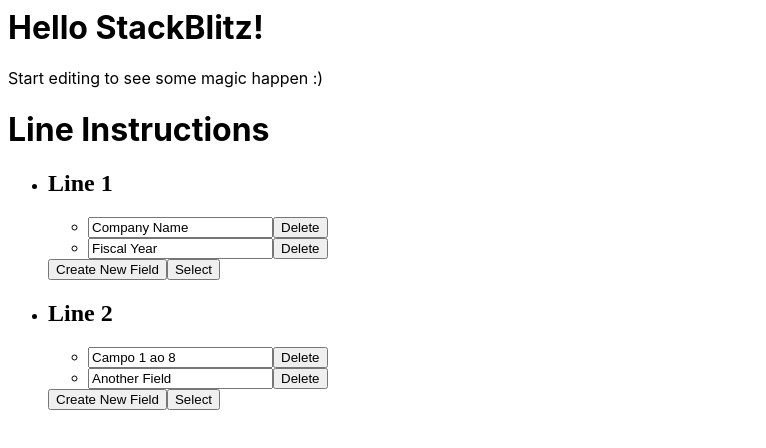
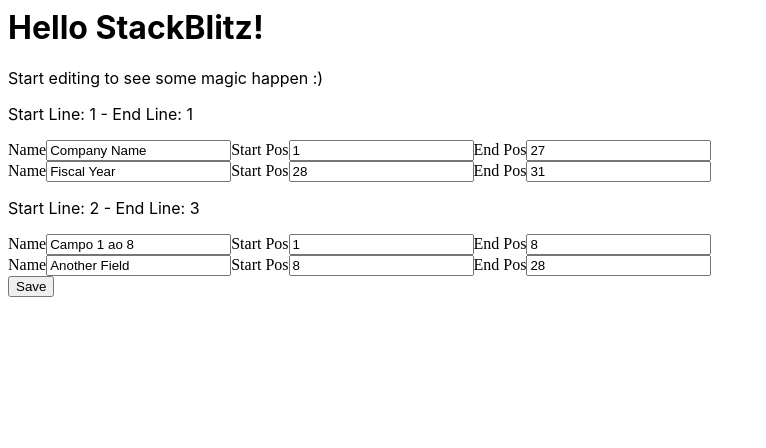
Before and after one commit to matefs/formulario-instrucoes-react, a React (Create React App) app: page / in a window 1280 px wide. Shown: the top 448 px of the page, without its empty margins (0-766 px from the left). Built offline with nearby package versions, Linux system fonts and the light colour scheme.

Commit message:
chore: estrutura do form alterada

```diff
--- a/src/LineInstructions.jsx
+++ b/src/LineInstructions.jsx
@@ -1,106 +1,79 @@
-import React, { useState, useEffect, useRef } from 'react';
+import React, { useState } from 'react';
 
-const LineInstructions = ({ lineInstructions, setLineInstructions }) => {
-  const selectedLineInstructionRef = useRef({ fields: [] });
-  const [newField, setNewField] = useState({
-    name: '',
-    startPos: '',
-    endPos: '',
-  });
+function Form() {
+  const [lineInstructions, setLineInstructions] = useState([
+    {
+      startLine: 1,
+      endLine: 1,
+      fields: [
+        { name: 'Company Name', startPos: 1, endPos: 27 },
+        { name: 'Fiscal Year', startPos: 28, endPos: 31 },
+      ],
+    },
+    {
+      startLine: 2,
+      endLine: 3,
+      fields: [
+        { name: 'Campo 1 ao 8', startPos: 1, endPos: 8 },
+        { name: 'Another Field', startPos: 8, endPos: 28 },
+      ],
+    },
+  ]);
 
-  useEffect(() => {
-    const selectedLineInstruction = lineInstructions.find(
-      (lineInstruction) => lineInstruction.startLine === 1
-    ) || { fields: [] }; // Default value with an empty fields array
-    selectedLineInstructionRef.current = selectedLineInstruction;
-  }, [lineInstructions]);
-
-  const handleCreateField = () => {
-    if (
-      newField.name !== '' &&
-      newField.startPos !== '' &&
-      newField.endPos !== ''
-    ) {
-      const newLineInstruction = {
-        ...selectedLineInstructionRef.current,
-        fields: [...selectedLineInstructionRef.current.fields, newField],
-      };
-      selectedLineInstructionRef.current = newLineInstruction;
-      setLineInstructions((prevInstructions) =>
-        prevInstructions.map((instruction) =>
-          instruction.startLine === newLineInstruction.startLine
-            ? newLineInstruction
-            : instruction
-        )
-      );
-      setNewField({ name: '', startPos: '', endPos: '' });
-    }
+  const handleFieldChange = (lineIndex, fieldIndex, propName, propValue) => {
+    const updatedLineInstructions = [...lineInstructions];
+    updatedLineInstructions[lineIndex].fields[fieldIndex][propName] = propValue;
+    setLineInstructions(updatedLineInstructions);
   };
 
-  const handleUpdateField = (field) => {
-    setNewField({
-      ...field,
-    });
-  };
-
-  const handleDeleteField = (field) => {
-    const newLineInstruction = {
-      ...selectedLineInstructionRef.current,
-      fields: selectedLineInstructionRef.current.fields.filter(
-        (f) => f !== field
-      ),
-    };
-    selectedLineInstructionRef.current = newLineInstruction;
-    setLineInstructions((prevInstructions) =>
-      prevInstructions.map((instruction) =>
-        instruction.startLine === newLineInstruction.startLine
-          ? newLineInstruction
-          : instruction
-      )
-    );
-  };
-
-  const handleSelectLineInstruction = (lineInstruction) => {
-    selectedLineInstructionRef.current = lineInstruction;
+  const handleSave = () => {
+    // Replace this with your save logic
+    console.log('Saving line instructions:', lineInstructions);
   };
 
   return (
     <div>
-      <h1>Line Instructions</h1>
-      <ul>
-        {lineInstructions.map((lineInstruction, index) => (
-          <li key={index}>
-            <h2>Line {lineInstruction.startLine}</h2>
-            <ul>
-              {lineInstruction.fields.map((field, fieldIndex) => (
-                <li key={fieldIndex}>
+      {lineInstructions.map((line, lineIndex) => (
+        <div key={lineIndex}>
+          <p>Start Line: {line.startLine} - End Line: {line.endLine}</p>
+          {line.fields.map((field, fieldIndex) => (
+            <div key={fieldIndex}>
+              <label htmlFor={`line${lineIndex}field${fieldIndex}Name`}>Name</label>
               <input
                 type="text"
+                id={`line${lineIndex}field${fieldIndex}Name`}
                 value={field.name}
-                    onChange={(e) =>
-                      handleUpdateField({ ...field, name: e.target.value })
+                onChange={(event) =>
+                  handleFieldChange(lineIndex, fieldIndex, 'name', event.target.value)
                 }
               />
-                  {/* Other input fields */}
-                  <button onClick={() => handleDeleteField(field)}>
-                    Delete
-                  </button>
-                </li>
+
+              <label htmlFor={`line${lineIndex}field${fieldIndex}StartPos`}>Start Pos</label>
+              <input
+                type="number"
+                id={`line${lineIndex}field${fieldIndex}StartPos`}
+                value={field.startPos}
+                onChange={(event) =>
+                  handleFieldChange(lineIndex, fieldIndex, 'startPos', parseInt(event.target.value))
+                }
+              />
+
+              <label htmlFor={`line${lineIndex}field${fieldIndex}EndPos`}>End Pos</label>
+              <input
+                type="number"
+                id={`line${lineIndex}field${fieldIndex}EndPos`}
+                value={field.endPos}
+                onChange={(event) =>
+                  handleFieldChange(lineIndex, fieldIndex, 'endPos', parseInt(event.target.value))
+                }
+              />
+            </div>
           ))}
-            </ul>
-            <button onClick={() => handleCreateField()}>
-              Create New Field
-            </button>
-            <button
-              onClick={() => handleSelectLineInstruction(lineInstruction)}
-            >
-              Select
-            </button>
-          </li>
+        </div>
       ))}
-      </ul>
+      <button onClick={handleSave}>Save</button>
     </div>
   );
-};
+}
 
-export default LineInstructions;
+export default Form;
```
Lines whose indentation alone changed are shown as unchanged.
